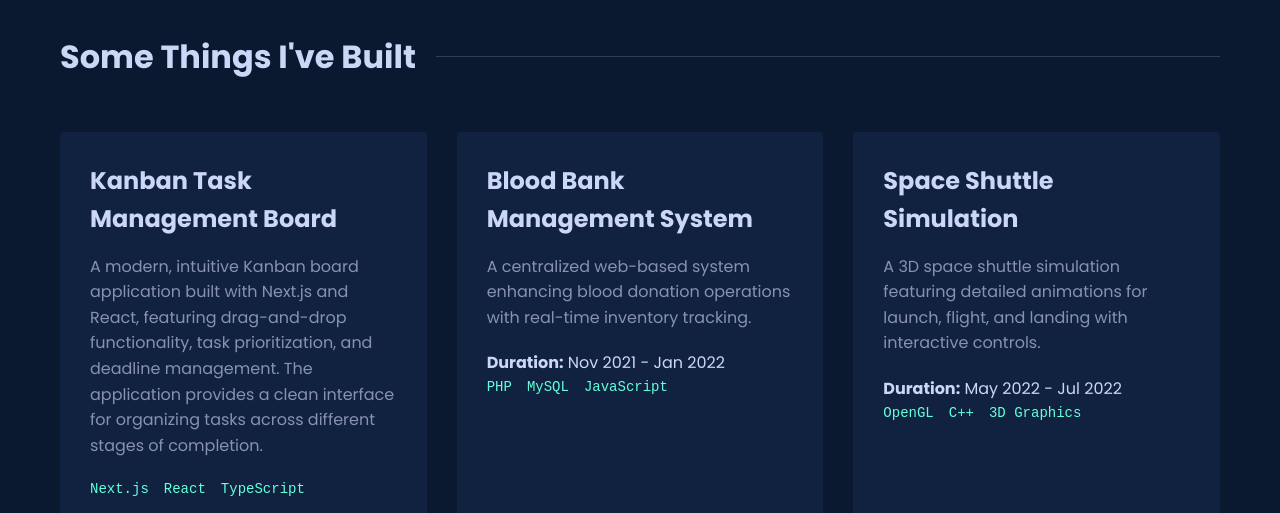
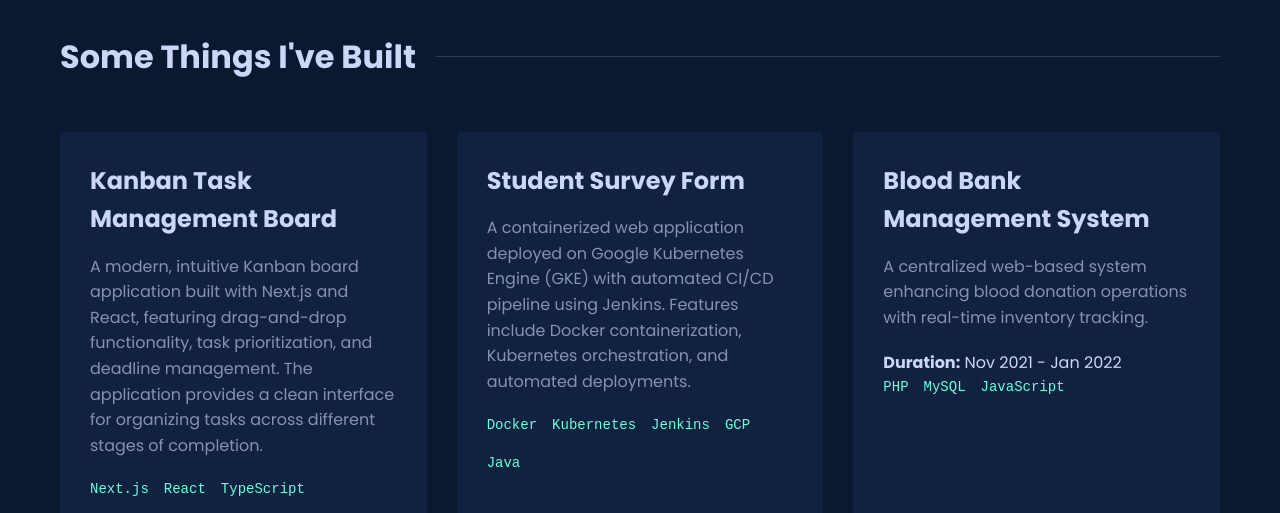
Before and after one commit to ruchitadarur20/ruchitadarur20.github.io, a plain HTML site: page index.html in a window 1280 px wide. Shown: the part 1580-2093 px from the top of the page. Drawn offline with Linux system fonts and the light colour scheme.

Commit message:
Update index.html

```diff
--- a/index.html
+++ b/index.html
@@ -403,6 +403,21 @@
           </div>
         </div>
 
+        <div class="project-card">
+          <h3 class="project-title">Student Survey Form</h3>
+          <p class="project-description">
+            A containerized web application deployed on Google Kubernetes Engine (GKE) with
+            automated CI/CD pipeline using Jenkins. Features include Docker containerization,
+            Kubernetes orchestration, and automated deployments.
+          </p>
+          <div class="project-tech">
+            <span class="tech-tag">Docker</span>
+            <span class="tech-tag">Kubernetes</span>
+            <span class="tech-tag">Jenkins</span>
+            <span class="tech-tag">GCP</span>
+            <span class="tech-tag">Java</span>
+      </div>
+    </div>
         <!-- Blood Bank Management System -->
         <div class="project-card">
           <h3 class="project-title">Blood Bank Management System</h3>
```
